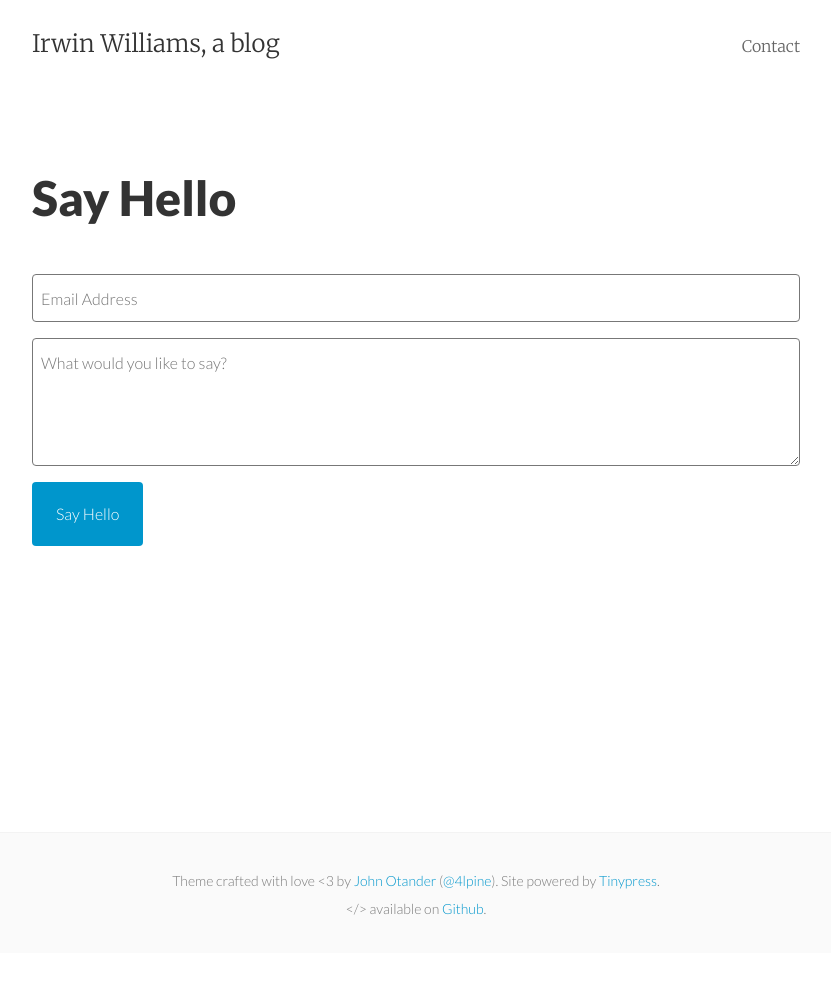
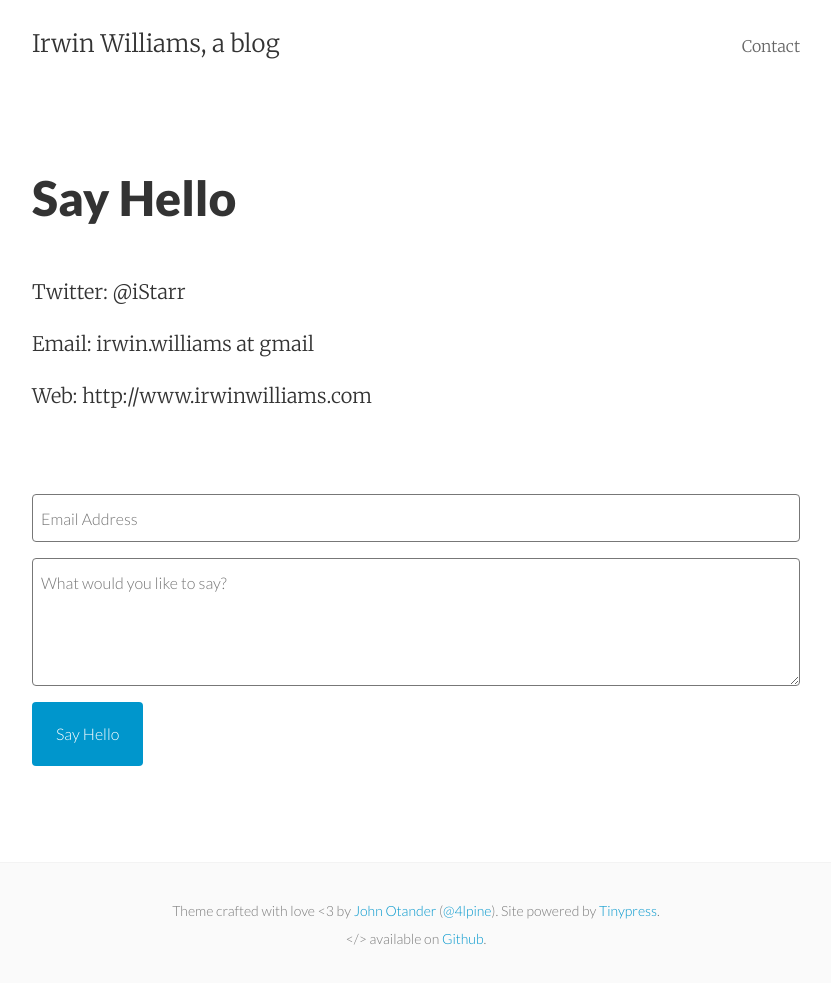
Before and after one commit to irwinwilliams/irwinwilliams.github.io, a Jekyll site: the page built from contact.html, in a window 1280 px wide. Shown: the whole page, without its empty margins (224-1055 px from the left). Built offline with Jekyll 4.4.1, drawn with Linux system fonts in a browser that asks for light colours; before the commit the page ends 953 px from its top, so only the background shows below that.

Commit message:
Update contact.html

```diff
--- a/contact.html
+++ b/contact.html
@@ -3,7 +3,11 @@ layout: page
 title: Say Hello
 permalink: /contact/
 ---
-
+<div class="py2">
+  <p>Twitter: @iStarr</p>
+  <p>Email: irwin.williams at gmail</p>
+  <p>Web: http://www.irwinwilliams.com</p>
+</div>
 <div class="py2">
   <form action="https://forms.brace.io/{{ site.email }}" method="POST" class="form-stacked form-light">
     <input type="text" name="email" class="input mobile-block" placeholder="Email Address">
```
